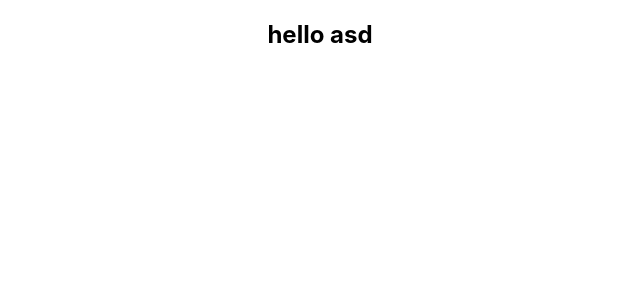
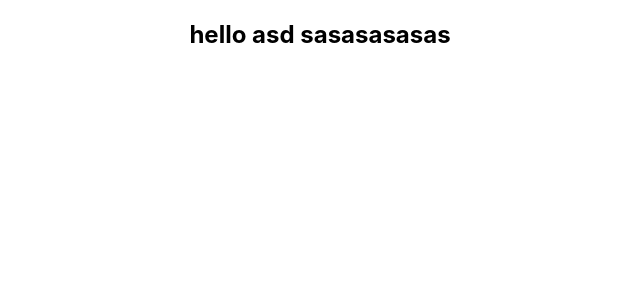
Before and after one commit to hoangthientran/nhaccuatui.com, a React (Create React App) app: page / in a window 1280 px wide. Shown: the top 300 px of the page, without its empty margins (320-960 px from the left). Built offline with nearby package versions, Linux system fonts and the light colour scheme.

Commit message:
test last

```diff
--- a/package.json
+++ b/package.json
@@ -6,6 +6,7 @@
     "@testing-library/jest-dom": "^5.12.0",
     "@testing-library/react": "^11.2.6",
     "@testing-library/user-event": "^12.8.3",
+    "prop-types": "^15.7.2",
     "react": "^17.0.2",
     "react-dom": "^17.0.2",
     "react-scripts": "4.0.3",
@@ -57,6 +58,7 @@
     "eslint": "^7.25.0",
     "eslint-config-airbnb": "^18.2.1",
     "eslint-config-prettier": "^8.3.0",
+    "eslint-plugin-eslint-comments": "^3.2.0",
     "eslint-plugin-import": "^2.22.1",
     "eslint-plugin-jsx-a11y": "^6.4.1",
     "eslint-plugin-prettier": "^3.4.0",
--- a/src/App.jsx
+++ b/src/App.jsx
@@ -1,12 +1,10 @@
-// libs
 import React from "react";
-// others
 import "./App.css";
 
 function App() {
   return (
     <div className="App">
-      <h2>hello asd </h2>
+      <h2>hello asd sasasasasas </h2>
     </div>
   );
 }
```
Also changed, not shown: .eslintrc.json, 1 other file (tests, documents, lock files or other folders).
